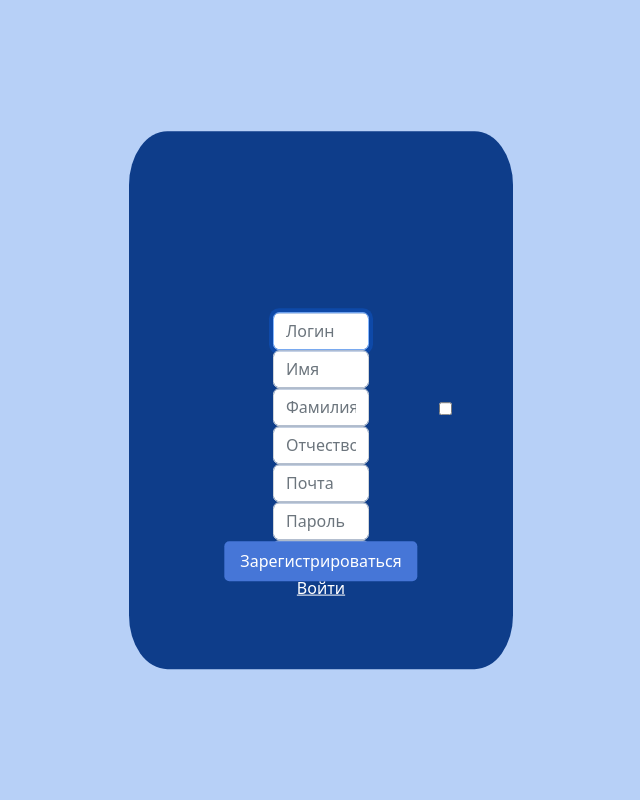
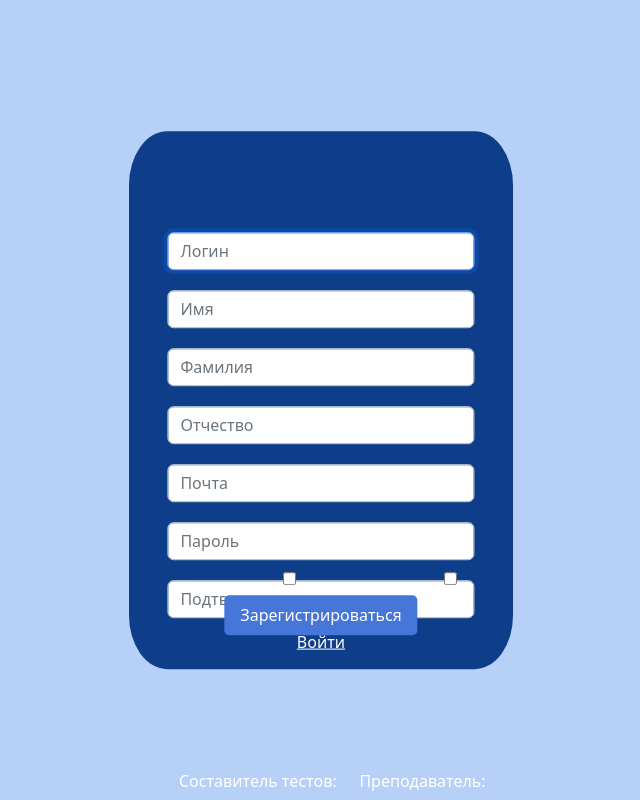
Before and after one commit to sallymud/practice_team, a Django app: page /registration in a window 1280 px wide. Shown: the whole page, without its empty margins (319-959 px from the left). Run offline with Django 4.2, Linux system fonts and the light colour scheme.

Commit message:
css sign up fix + roles

```diff
--- a/main/static/main/css/sign_up.css
+++ b/main/static/main/css/sign_up.css
@@ -18,11 +18,46 @@ body {
 
 .form-control {
     position: relative;
-    width: 25%;
+    width: 80%;
     top: 200px;
     left: 50%;
     transform: translate(-50%, -50%);
     z-index: 1;
+}
+
+#id_username {
+    position: relative;
+    top: 120px;
+}
+
+#id_first_name {
+    position: relative;
+    top: 140px;
+}
+
+#id_last_name {
+    position: relative;
+    top: 160px;
+}
+
+#id_surname {
+    position: relative;
+    top: 180px;
+}
+
+#id_email {
+    position: relative;
+    top: 200px;
+}
+
+#id_password1 {
+    position: relative;
+    top: 220px;
+}
+
+#id_password2 {
+    position: relative;
+    top: 240px;
 }
 
 .input_form {
@@ -48,7 +83,7 @@ body {
     padding: 8px 16px;
     font-size: 1rem;
     color: white;
-    top: 80%;
+    top: 90%;
     left: 50%;
     transform: translate(-50%, -50%);
     z-index: 1;
@@ -64,7 +99,7 @@ body {
 h6 {
     position: absolute;
     color: white;
-    top: 85%;
+    top: 95%;
     left: 50%;
     transform: translate(-50%, -50%);
     z-index: 1;
@@ -78,7 +113,7 @@ a:focus {color: white;}
 .errorlist {
     position: absolute;
     color: white;
-    width: 25%;
+    width: 70%;
     line-height: 120%;
     top: 70%;
     left: 50%;
@@ -86,6 +121,32 @@ a:focus {color: white;}
     z-index: 1;
 }
 
-username {color: red;}
+[for = "id_creator"] {
+    position: absolute;
+    color: white;
+    top: 638px;
+    left: 13%;
+    z-index: 1;
+}
 
-form label {color: #11ffee00;}
+[for = "id_teacher"] {
+    position: absolute;
+    color: white;
+    top: 638px;
+    left: 60%;
+    z-index: 1;
+}
+
+.custom-checkbox {
+    position: absolute;
+    top: 82%;
+    left: 40%;
+    z-index: 1;
+}
+
+#id_teacher{
+    position: absolute;
+    top: 82%;
+    left: 82%;
+    z-index: 1;
+}
```
